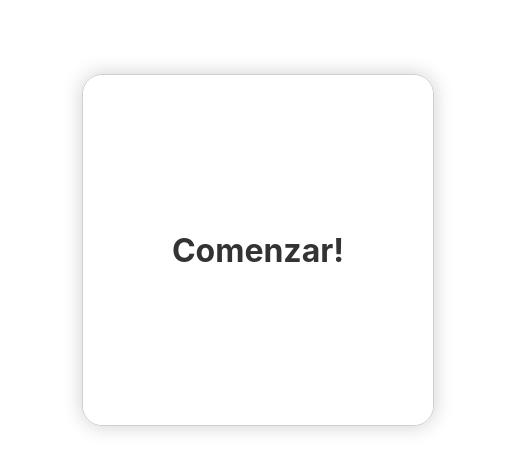
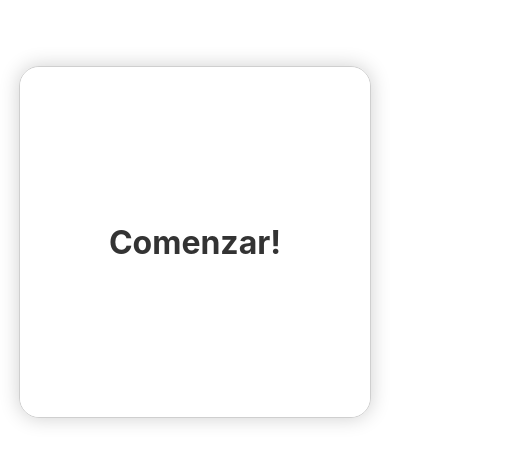
Before and after one commit to F-Ardus/japaneseVocabulary, a Svelte app: page / in a window 390 px wide. Shown: the part 180-650 px from the top of the page, 508 px wide, since content can reach past the window. Built offline with nearby package versions, Linux system fonts and the light colour scheme.

Commit message:
fix mobile responsiveness

```diff
--- a/public/global.css
+++ b/public/global.css
@@ -1,7 +1,11 @@
-html, body {
+html,
+body {
   position: relative;
   width: 100%;
   height: 100%;
+  display: flex;
+  justify-content: center;
+  align-items: center;
 }
 
 body {
@@ -9,11 +13,12 @@
   margin: 0;
   padding: 8px;
   box-sizing: border-box;
-	font-family: -apple-system, BlinkMacSystemFont, "Segoe UI", Roboto, Oxygen-Sans, Ubuntu, Cantarell, "Helvetica Neue", sans-serif;
+  font-family: -apple-system, BlinkMacSystemFont, "Segoe UI", Roboto,
+    Oxygen-Sans, Ubuntu, Cantarell, "Helvetica Neue", sans-serif;
 }
 
 a {
-	color: rgb(0,100,200);
+  color: rgb(0, 100, 200);
   text-decoration: none;
 }
 
@@ -22,14 +27,17 @@
 }
 
 a:visited {
-	color: rgb(0,80,160);
+  color: rgb(0, 80, 160);
 }
 
 label {
   display: block;
 }
 
-input, button, select, textarea {
+input,
+button,
+select,
+textarea {
   font-family: inherit;
   font-size: inherit;
   -webkit-padding: 0.4em 0;
--- a/src/App.svelte
+++ b/src/App.svelte
@@ -120,10 +120,10 @@
   main {
     margin: 0;
     padding: 0;
-    height: 100vh;
+    max-height: 100%;
+    max-width: 100%;
   }
   .gameContainer {
-    width: 500px;
     margin: auto;
     height: 100%;
     display: flex;
```
Lines whose indentation alone changed are shown as unchanged.
